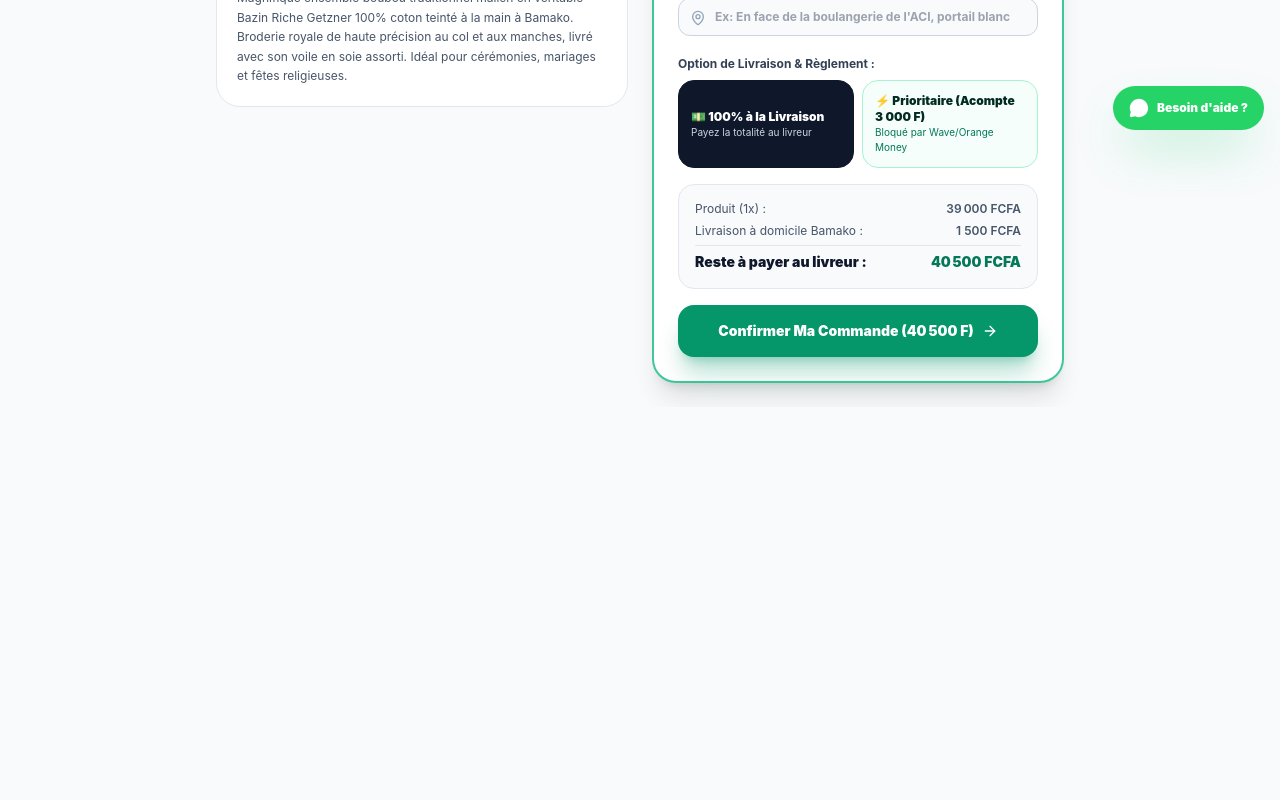
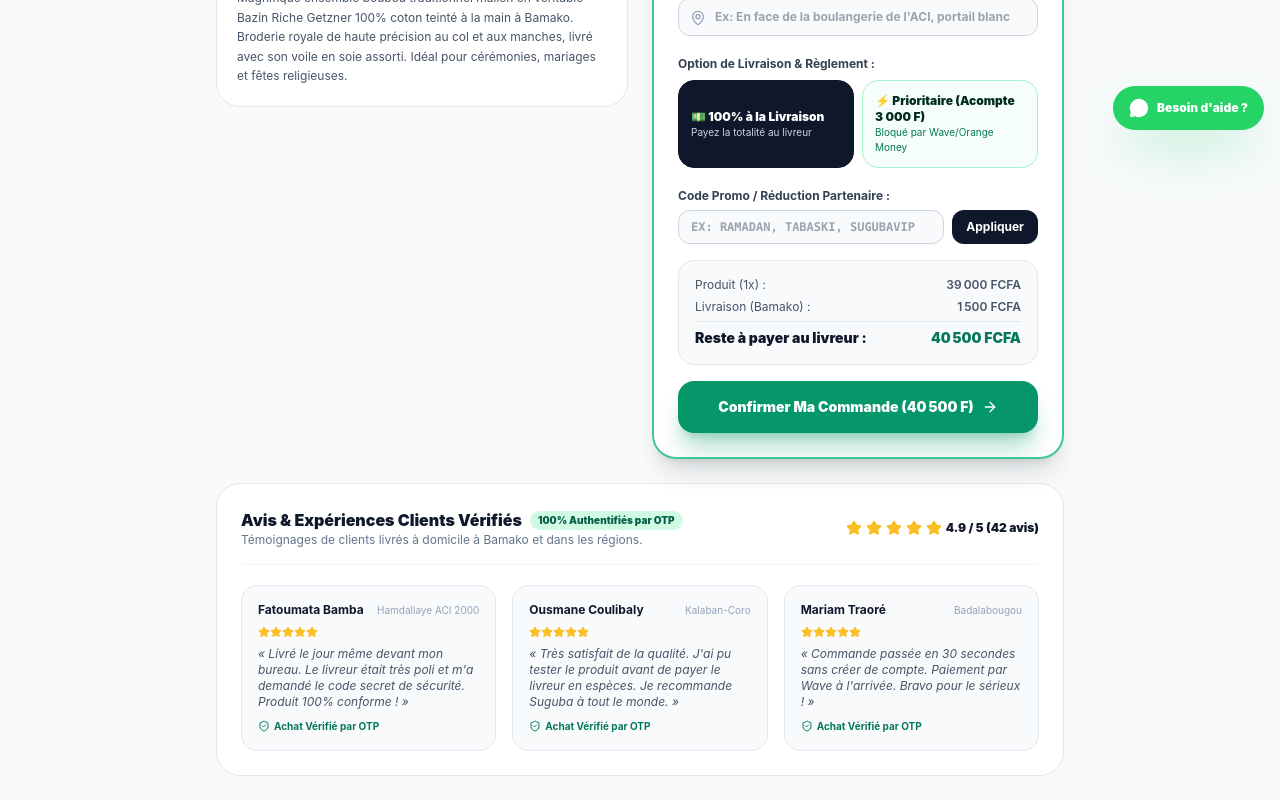
Before and after one commit to Mahamane04/suguba, a Next.js app: page /p/ensemble-boubou-bazin-riche-brode in a window 1280 px wide. Shown: the part 646-1446 px from the top of the page. Before the commit the page ends 1053 px from the top, so only its background shows below. Built offline with nearby package versions, Linux system fonts and the light colour scheme.

Commit message:
feat(v1.2): add Promo Code Engine (RAMADAN, TABASKI, SUGUBAVIP) and OTP-Verified Customer Reviews

```diff
--- a/src/app/p/[slug]/page.tsx
+++ b/src/app/p/[slug]/page.tsx
@@ -18,6 +18,7 @@ export default function ProductDetailPage({ params }: { params: Promise<{ slug:
   const state = useSugubaStore();
 
   const refCode = searchParams.get('ref');
+  const promoParam = searchParams.get('promo');
   const product = state.products.find(p => p.slug === resolvedParams.slug) || state.products[0];
 
   const reseller = refCode ? state.resellers.find(r => r.referralCode.toUpperCase() === refCode.toUpperCase()) : null;
@@ -34,6 +35,36 @@ export default function ProductDetailPage({ params }: { params: Promise<{ slug:
   const [deliveryNotes, setDeliveryNotes] = useState('');
   const [isSubmitting, setIsSubmitting] = useState(false);
 
+  // Promo Code State
+  const [promoCodeInput, setPromoCodeInput] = useState(promoParam || '');
+  const [appliedPromo, setAppliedPromo] = useState<{ code: string; discount: number } | null>(
+    promoParam && promoParam.toUpperCase() === 'RAMADAN' ? { code: 'RAMADAN', discount: 2000 } :
+    promoParam && promoParam.toUpperCase() === 'TABASKI' ? { code: 'TABASKI', discount: 2000 } :
+    promoParam && promoParam.toUpperCase() === 'SUGUBAVIP' ? { code: 'SUGUBAVIP', discount: 1500 } :
+    promoParam && promoParam.toUpperCase() === 'BAMAKO' ? { code: 'BAMAKO', discount: 1000 } : null
+  );
+  const [promoError, setPromoError] = useState('');
+
+  const PROMO_DATABASE: Record<string, number> = {
+    'RAMADAN': 2000,
+    'TABASKI': 2000,
+    'SUGUBAVIP': 1500,
+    'BAMAKO': 1000,
+    'PROMO2026': 1000,
+  };
+
+  const handleApplyPromo = () => {
+    setPromoError('');
+    const code = promoCodeInput.trim().toUpperCase();
+    if (!code) return;
+
+    if (PROMO_DATABASE[code]) {
+      setAppliedPromo({ code, discount: PROMO_DATABASE[code] });
+    } else {
+      setPromoError('Code promo invalide ou expiré');
+    }
+  };
+
   const unitPrice = product.publicPrice || product.supplierPrice;
   const deliveryFeeByCity: Record<string, number> = {
     'Bamako': 1500,
@@ -44,7 +75,8 @@ export default function ProductDetailPage({ params }: { params: Promise<{ slug:
     'Mopti': 5000,
   };
   const deliveryFee = deliveryFeeByCity[city] || 1500;
-  const totalAmount = (unitPrice * quantity) + deliveryFee;
+  const discountAmount = appliedPromo ? appliedPromo.discount : 0;
+  const totalAmount = Math.max(0, (unitPrice * quantity) + deliveryFee - discountAmount);
   const depositAmount = totalAmount >= 30000 ? 3000 : 0;
   const remainingAtDelivery = paymentOption === 'deposit_momo' ? totalAmount - depositAmount : totalAmount;
 
@@ -340,6 +372,38 @@ export default function ProductDetailPage({ params }: { params: Promise<{ slug:
                 </div>
               )}
 
+              {/* Champ Code Promo */}
+              <div className="space-y-1.5 pt-1">
+                <label className="block text-xs font-bold text-slate-700">
+                  Code Promo / Réduction Partenaire :
+                </label>
+                <div className="flex space-x-2">
+                  <input
+                    type="text"
+                    placeholder="Ex: RAMADAN, TABASKI, SUGUBAVIP"
+                    value={promoCodeInput}
+                    onChange={(e) => setPromoCodeInput(e.target.value.toUpperCase())}
+                    className="flex-1 px-3 py-2 bg-slate-50 border border-slate-300 rounded-xl text-xs font-mono font-bold text-slate-900 focus:bg-white uppercase"
+                  />
+                  <button
+                    type="button"
+                    onClick={handleApplyPromo}
+                    className="px-3.5 py-2 bg-slate-900 hover:bg-black text-white font-bold rounded-xl text-xs transition-colors"
+                  >
+                    Appliquer
+                  </button>
+                </div>
+                {promoError && (
+                  <p className="text-[10px] font-bold text-rose-600">{promoError}</p>
+                )}
+                {appliedPromo && (
+                  <p className="text-[10px] font-bold text-emerald-700 flex items-center">
+                    <CheckCircle2 className="w-3.5 h-3.5 mr-1" />
+                    Code {appliedPromo.code} validé : -{appliedPromo.discount.toLocaleString('fr-FR')} FCFA de réduction !
+                  </p>
+                )}
+              </div>
+
               {/* Price summary */}
               <div className="bg-slate-50 p-4 rounded-2xl border border-slate-200 space-y-1.5">
                 <div className="flex justify-between text-xs text-slate-600">
@@ -347,12 +411,19 @@ export default function ProductDetailPage({ params }: { params: Promise<{ slug:
                   <span className="font-semibold">{(unitPrice * quantity).toLocaleString('fr-FR')} FCFA</span>
                 </div>
                 <div className="flex justify-between text-xs text-slate-600">
-                  <span>Livraison à domicile Bamako :</span>
-                  <span className="font-semibold">1 500 FCFA</span>
+                  <span>Livraison ({city}) :</span>
+                  <span className="font-semibold">{deliveryFee.toLocaleString('fr-FR')} FCFA</span>
                 </div>
 
+                {appliedPromo && (
+                  <div className="flex justify-between text-xs font-bold text-emerald-700 bg-emerald-100/50 p-1.5 rounded-lg">
+                    <span>Remise Code Promo ({appliedPromo.code}) :</span>
+                    <span>- {appliedPromo.discount.toLocaleString('fr-FR')} FCFA</span>
+                  </div>
+                )}
+
                 {paymentOption === 'deposit_momo' && (
-                  <div className="flex justify-between text-xs font-bold text-emerald-700 bg-emerald-100/50 p-1.5 rounded-lg">
+                  <div className="flex justify-between text-xs font-bold text-amber-700 bg-amber-100/50 p-1.5 rounded-lg">
                     <span>Acompte de réservation :</span>
                     <span>- {depositAmount.toLocaleString('fr-FR')} FCFA</span>
                   </div>
@@ -380,6 +451,97 @@ export default function ProductDetailPage({ params }: { params: Promise<{ slug:
 
         </div>
 
+        {/* Section Avis Clients Vérifiés sous OTP */}
+        <div className="bg-white rounded-3xl p-6 border border-slate-200 shadow-xs space-y-5 mt-6">
+          <div className="flex flex-col sm:flex-row sm:items-center justify-between gap-2 border-b border-slate-100 pb-4">
+            <div>
+              <div className="flex items-center space-x-2">
+                <h3 className="font-black text-base text-slate-900">Avis & Expériences Clients Vérifiés</h3>
+                <span className="px-2 py-0.5 bg-emerald-100 text-emerald-800 text-[10px] font-black rounded-full">
+                  100% Authentifiés par OTP
+                </span>
+              </div>
+              <p className="text-xs text-slate-500">Témoignages de clients livrés à domicile à Bamako et dans les régions.</p>
+            </div>
+
+            <div className="flex items-center space-x-1 text-amber-500 font-black text-sm self-start sm:self-auto">
+              <Star className="w-4 h-4 fill-current text-amber-400" />
+              <Star className="w-4 h-4 fill-current text-amber-400" />
+              <Star className="w-4 h-4 fill-current text-amber-400" />
+              <Star className="w-4 h-4 fill-current text-amber-400" />
+              <Star className="w-4 h-4 fill-current text-amber-400" />
+              <span className="text-slate-900 ml-1.5 text-xs font-black">4.9 / 5 (42 avis)</span>
+            </div>
+          </div>
+
+          <div className="grid grid-cols-1 md:grid-cols-3 gap-4 text-xs">
+
+            <div className="p-4 bg-slate-50 rounded-2xl border border-slate-200 space-y-2">
+              <div className="flex items-center justify-between">
+                <strong className="text-slate-900 font-bold">Fatoumata Bamba</strong>
+                <span className="text-[10px] text-slate-400">Hamdallaye ACI 2000</span>
+              </div>
+              <div className="flex text-amber-400">
+                <Star className="w-3 h-3 fill-current" />
+                <Star className="w-3 h-3 fill-current" />
+                <Star className="w-3 h-3 fill-current" />
+                <Star className="w-3 h-3 fill-current" />
+                <Star className="w-3 h-3 fill-current" />
+              </div>
+              <p className="text-slate-600 italic">
+                « Livré le jour même devant mon bureau. Le livreur était très poli et m&apos;a demandé le code secret de sécurité. Produit 100% conforme ! »
+              </p>
+              <div className="flex items-center space-x-1 text-[10px] font-bold text-emerald-700">
+                <ShieldCheck className="w-3 h-3" />
+                <span>Achat Vérifié par OTP</span>
+              </div>
+            </div>
+
+            <div className="p-4 bg-slate-50 rounded-2xl border border-slate-200 space-y-2">
+              <div className="flex items-center justify-between">
+                <strong className="text-slate-900 font-bold">Ousmane Coulibaly</strong>
+                <span className="text-[10px] text-slate-400">Kalaban-Coro</span>
+              </div>
+              <div className="flex text-amber-400">
+                <Star className="w-3 h-3 fill-current" />
+                <Star className="w-3 h-3 fill-current" />
+                <Star className="w-3 h-3 fill-current" />
+                <Star className="w-3 h-3 fill-current" />
+                <Star className="w-3 h-3 fill-current" />
+              </div>
+              <p className="text-slate-600 italic">
+                « Très satisfait de la qualité. J&apos;ai pu tester le produit avant de payer le livreur en espèces. Je recommande Suguba à tout le monde. »
+              </p>
+              <div className="flex items-center space-x-1 text-[10px] font-bold text-emerald-700">
+                <ShieldCheck className="w-3 h-3" />
+                <span>Achat Vérifié par OTP</span>
+              </div>
+            </div>
+
+            <div className="p-4 bg-slate-50 rounded-2xl border border-slate-200 space-y-2">
+              <div className="flex items-center justify-between">
+                <strong className="text-slate-900 font-bold">Mariam Traoré</strong>
+                <span className="text-[10px] text-slate-400">Badalabougou</span>
+              </div>
+              <div className="flex text-amber-400">
+                <Star className="w-3 h-3 fill-current" />
+                <Star className="w-3 h-3 fill-current" />
+                <Star className="w-3 h-3 fill-current" />
+                <Star className="w-3 h-3 fill-current" />
+                <Star className="w-3 h-3 fill-current" />
+              </div>
+              <p className="text-slate-600 italic">
+                « Commande passée en 30 secondes sans créer de compte. Paiement par Wave à l&apos;arrivée. Bravo pour le sérieux ! »
+              </p>
+              <div className="flex items-center space-x-1 text-[10px] font-bold text-emerald-700">
+                <ShieldCheck className="w-3 h-3" />
+                <span>Achat Vérifié par OTP</span>
+              </div>
+            </div>
+
+          </div>
+        </div>
+
       </main>
     </div>
   );
```
